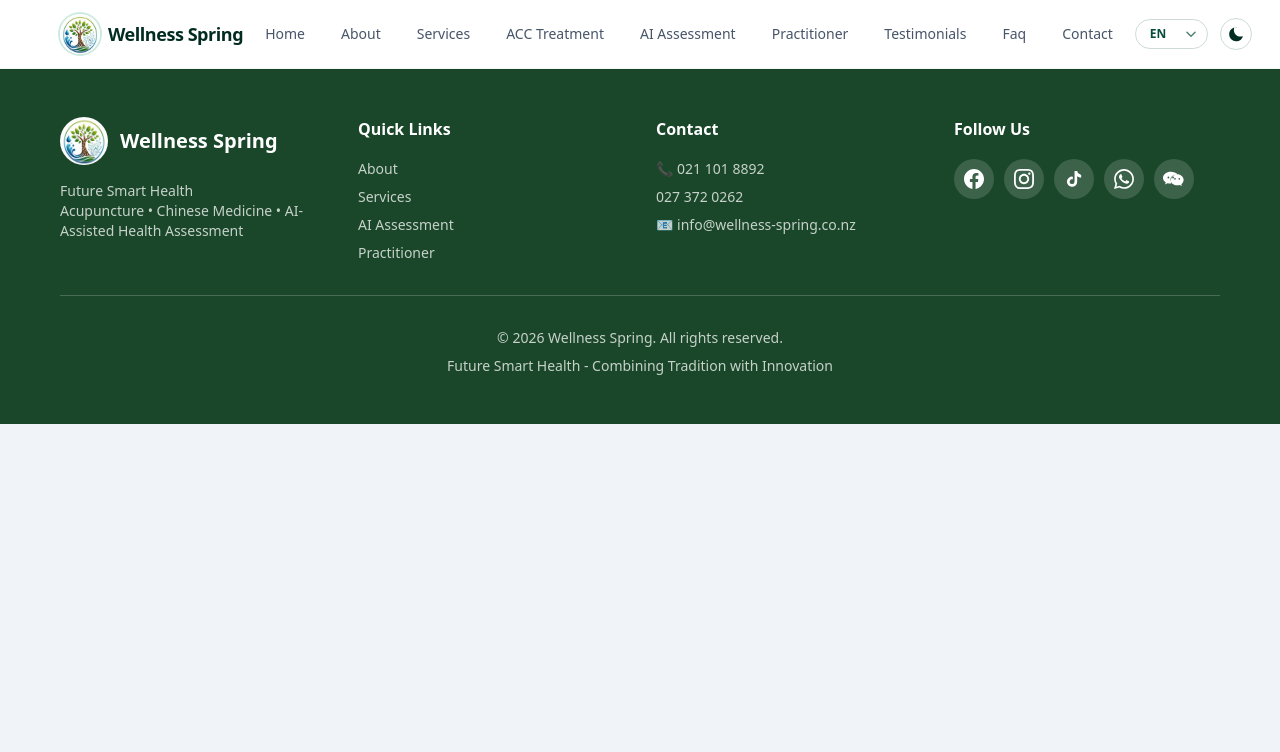
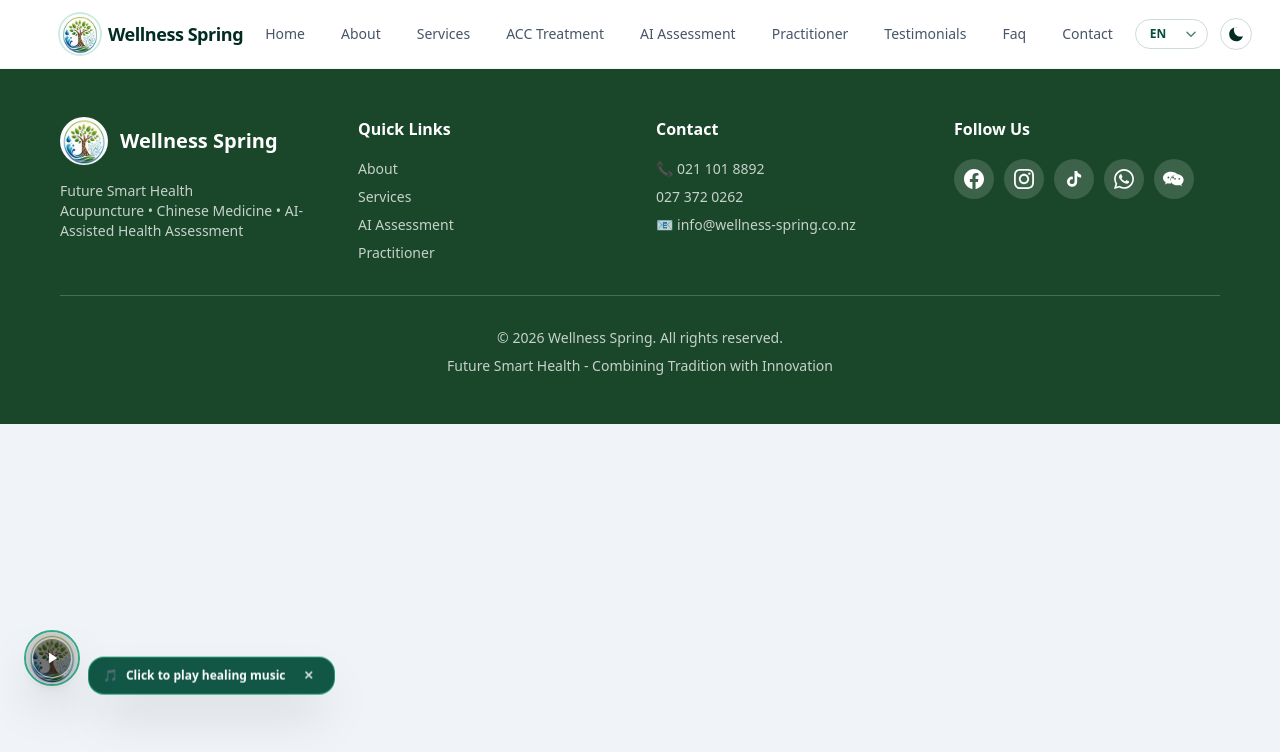
Before and after one commit to gogolf2020-byte/home, a React (Vite) app: page /ai-assessment in a window 1280 px wide. Shown: the top 752 px of the page. Built offline with nearby package versions, Linux system fonts and the light colour scheme.

Commit message:
Add floating background music player with draggable controls and high-clarity icon

```diff
--- a/src/App.jsx
+++ b/src/App.jsx
@@ -6,6 +6,7 @@
 import PractitionerDetailPage from './components/PractitionerDetailPage'
 import Footer from './components/Footer'
 import FloatingBookButton from './components/FloatingBookButton'
+import FloatingMusicPlayer from './components/FloatingMusicPlayer'
 
 function ScrollToTop() {
   const { pathname, hash } = useLocation()
@@ -39,6 +40,7 @@
       </Routes>
       <Footer />
       <FloatingBookButton />
+      <FloatingMusicPlayer />
     </div>
   )
 }
--- /dev/null
+++ b/src/components/FloatingMusicPlayer.jsx
@@ -0,0 +1,252 @@
+import { useState, useEffect, useRef } from 'react'
+import { usePreferences } from '../context/Preferences'
+import logo from '../assets/98.jpg'
+
+export default function FloatingMusicPlayer() {
+  const { language } = usePreferences() || { language: 'zh' }
+  const lang = language === 'zh' ? 'zh' : language === 'de' ? 'de' : 'en'
+
+  const AUDIO_SRC = 'https://www.buddhanet.net/filelib/mp3/metta.mp3'
+  const audioRef = useRef(null)
+
+  const [isPlaying, setIsPlaying] = useState(false)
+  const [showTooltip, setShowTooltip] = useState(true)
+
+  // Dragging Position State
+  const [position, setPosition] = useState({ x: 24, y: 0 })
+  const [isDragging, setIsDragging] = useState(false)
+  const dragStartPos = useRef({ x: 0, y: 0 })
+  const hasMoved = useRef(false)
+  const containerRef = useRef(null)
+
+  // Initialize position to bottom left
+  useEffect(() => {
+    const defaultY = window.innerHeight - 170
+    setPosition({ x: 24, y: Math.max(80, defaultY) })
+
+    const handleResize = () => {
+      setPosition((prev) => ({
+        x: Math.min(prev.x, window.innerWidth - 80),
+        y: Math.min(prev.y, window.innerHeight - 80)
+      }))
+    }
+    window.addEventListener('resize', handleResize)
+    return () => window.removeEventListener('resize', handleResize)
+  }, [])
+
+  // Audio instance initialization
+  useEffect(() => {
+    audioRef.current = new Audio(AUDIO_SRC)
+    audioRef.current.loop = true
+    audioRef.current.volume = 0.6
+
+    return () => {
+      if (audioRef.current) {
+        audioRef.current.pause()
+        audioRef.current = null
+      }
+    }
+  }, [])
+
+  // Toggle Play / Pause
+  const togglePlay = () => {
+    if (!audioRef.current) return
+
+    if (isPlaying) {
+      audioRef.current.pause()
+      setIsPlaying(false)
+    } else {
+      audioRef.current
+        .play()
+        .then(() => {
+          setIsPlaying(true)
+          setShowTooltip(false)
+        })
+        .catch((err) => {
+          console.warn('Playback error or blocked by browser autoplay policy:', err)
+        })
+    }
+  }
+
+  // Mouse / Touch Dragging Handlers
+  const handleStart = (clientX, clientY) => {
+    setIsDragging(true)
+    hasMoved.current = false
+    dragStartPos.current = {
+      x: clientX - position.x,
+      y: clientY - position.y
+    }
+  }
+
+  const handleMove = (clientX, clientY) => {
+    if (!isDragging) return
+    const newX = clientX - dragStartPos.current.x
+    const newY = clientY - dragStartPos.current.y
+
+    // Mark as moved if threshold exceeded (> 4px)
+    if (
+      Math.abs(newX - position.x) > 4 ||
+      Math.abs(newY - position.y) > 4
+    ) {
+      hasMoved.current = true
+    }
+
+    // Clamp inside viewport
+    const clampedX = Math.max(12, Math.min(window.innerWidth - 80, newX))
+    const clampedY = Math.max(12, Math.min(window.innerHeight - 80, newY))
+
+    setPosition({ x: clampedX, y: clampedY })
+  }
+
+  const handleEnd = () => {
+    setIsDragging(false)
+  }
+
+  // Window Event Listeners for Dragging
+  useEffect(() => {
+    const onMouseMove = (e) => {
+      if (isDragging) {
+        e.preventDefault()
+        handleMove(e.clientX, e.clientY)
+      }
+    }
+    const onMouseUp = () => {
+      if (isDragging) {
+        handleEnd()
+      }
+    }
+
+    const onTouchMove = (e) => {
+      if (isDragging && e.touches.length > 0) {
+        handleMove(e.touches[0].clientX, e.touches[0].clientY)
+      }
+    }
+    const onTouchEnd = () => {
+      if (isDragging) {
+        handleEnd()
+      }
+    }
+
+    if (isDragging) {
+      window.addEventListener('mousemove', onMouseMove)
+      window.addEventListener('mouseup', onMouseUp)
+      window.addEventListener('touchmove', onTouchMove, { passive: false })
+      window.addEventListener('touchend', onTouchEnd)
+    }
+
+    return () => {
+      window.removeEventListener('mousemove', onMouseMove)
+      window.removeEventListener('mouseup', onMouseUp)
+      window.removeEventListener('touchmove', onTouchMove)
+      window.removeEventListener('touchend', onTouchEnd)
+    }
+  }, [isDragging, position])
+
+  const handleButtonClick = () => {
+    if (!hasMoved.current) {
+      togglePlay()
+    }
+  }
+
+  return (
+    <div
+      ref={containerRef}
+      style={{
+        position: 'fixed',
+        left: `${position.x}px`,
+        top: `${position.y}px`,
+        zIndex: 9999
+      }}
+      className="select-none touch-none group"
+    >
+      {/* Noticeable Tooltip Bubble */}
+      {showTooltip && (
+        <div
+          onMouseDown={(e) => e.stopPropagation()}
+          onTouchStart={(e) => e.stopPropagation()}
+          onClick={togglePlay}
+          className="absolute left-16 top-1/2 -translate-y-1/2 whitespace-nowrap bg-emerald-900/95 text-white text-xs font-semibold px-3.5 py-2 rounded-2xl shadow-2xl backdrop-blur-md border border-emerald-400/50 flex items-center gap-2 animate-bounce pointer-events-auto cursor-pointer"
+        >
+          <span>🎵</span>
+          <span>
+            {lang === 'zh'
+              ? '点击播放舒缓背景音乐'
+              : lang === 'de'
+              ? 'Klicken für Entspannungsmusik'
+              : 'Click to play healing music'}
+          </span>
+          <button
+            type="button"
+            onClick={(e) => {
+              e.stopPropagation()
+              setShowTooltip(false)
+            }}
+            className="ml-1 px-1.5 py-0.5 rounded-full hover:bg-emerald-800 text-white/80 hover:text-white transition-colors text-xs font-bold"
+            title={lang === 'zh' ? '关闭提示' : 'Close'}
+          >
+            ✕
+          </button>
+        </div>
+      )}
+
+      {/* Main Floating Button */}
+      <div
+        onMouseDown={(e) => handleStart(e.clientX, e.clientY)}
+        onTouchStart={(e) => {
+          if (e.touches.length > 0) {
+            handleStart(e.touches[0].clientX, e.touches[0].clientY)
+          }
+        }}
+        onClick={handleButtonClick}
+        title={
+          isPlaying
+            ? lang === 'zh' ? '暂停音乐' : 'Pause Music'
+            : lang === 'zh' ? '播放音乐' : 'Play Music'
+        }
+        className={`relative w-14 h-14 rounded-full shadow-2xl flex items-center justify-center cursor-grab active:cursor-grabbing transition-transform duration-300 border-2 ${
+          isPlaying
+            ? 'border-emerald-500 ring-4 ring-emerald-500/30 shadow-emerald-500/30'
+            : 'border-emerald-600/80 hover:border-emerald-400 hover:scale-105'
+        }`}
+      >
+        {/* Background Image: Crisp Clear Logo */}
+        <div
+          className={`absolute inset-0 rounded-full overflow-hidden ${
+            isPlaying ? 'animate-spin-slow' : ''
+          }`}
+        >
+          <img
+            src={logo}
+            alt="Wellness Spring Music"
+            className="w-full h-full object-cover rounded-full"
+          />
+          {/* Subtle contrast gradient vignette so icon stands out crisply */}
+          <div className="absolute inset-0 bg-black/20 hover:bg-black/10 transition-colors" />
+        </div>
+
+        {/* Foreground Animated Equalizer or Doubled-Size Play Icon */}
+        <div className="relative z-10 flex items-center justify-center text-white drop-shadow-lg">
+          {isPlaying ? (
+            <div className="flex items-end gap-1 h-6 bg-black/40 backdrop-blur-md rounded-full px-2.5 py-1 border border-white/40 shadow-md">
+              <span className="w-1 bg-white rounded-full animate-eq-1" />
+              <span className="w-1 bg-emerald-400 rounded-full animate-eq-2" />
+              <span className="w-1 bg-white rounded-full animate-eq-3" />
+            </div>
+          ) : (
+            <div className="flex items-center justify-center w-10 h-10 bg-black/40 backdrop-blur-md rounded-full border border-white/60 shadow-lg transition-transform hover:scale-110">
+              {/* Doubled-Size Perfectly Centered Play Triangle */}
+              <svg className="w-7 h-7 fill-white drop-shadow-md" viewBox="0 0 24 24">
+                <path d="M9.5 7.5v9l7-4.5z" />
+              </svg>
+            </div>
+          )}
+        </div>
+
+        {/* Subtle Ambient Pulse Ring when playing */}
+        {isPlaying && (
+          <span className="absolute -inset-1 rounded-full bg-emerald-500/20 animate-ping pointer-events-none" />
+        )}
+      </div>
+    </div>
+  )
+}
--- a/src/index.css
+++ b/src/index.css
@@ -40,6 +40,25 @@
 .dark .bg-white\/95 {
   background-color: #0f172a !important;
   border-color: #1e293b !important;
+}
+
+/* Audio Player Animations */
+@keyframes eq-bar {
+  0%, 100% { height: 4px; }
+  50% { height: 18px; }
+}
+
+.animate-eq-1 {
+  animation: eq-bar 0.7s ease-in-out infinite;
+}
+.animate-eq-2 {
+  animation: eq-bar 0.7s ease-in-out 0.2s infinite;
+}
+.animate-eq-3 {
+  animation: eq-bar 0.7s ease-in-out 0.4s infinite;
+}
+.animate-spin-slow {
+  animation: spin 15s linear infinite;
 }
 
 .dark header {
```
